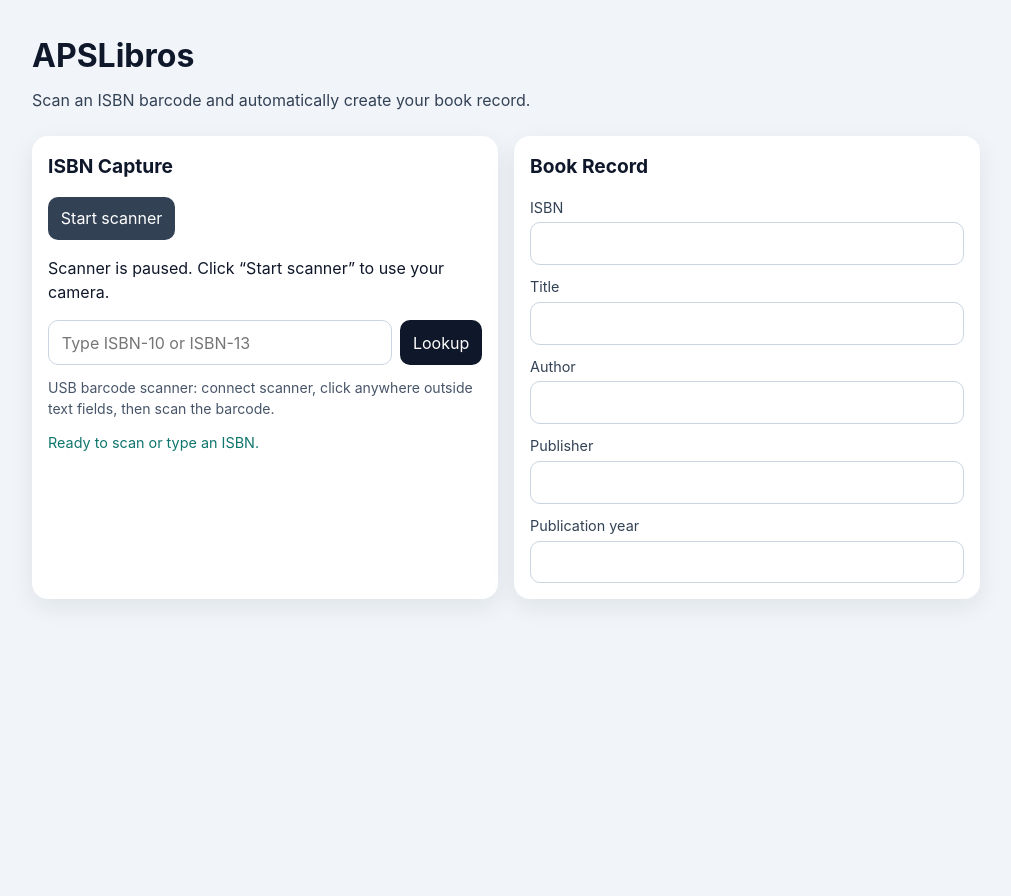
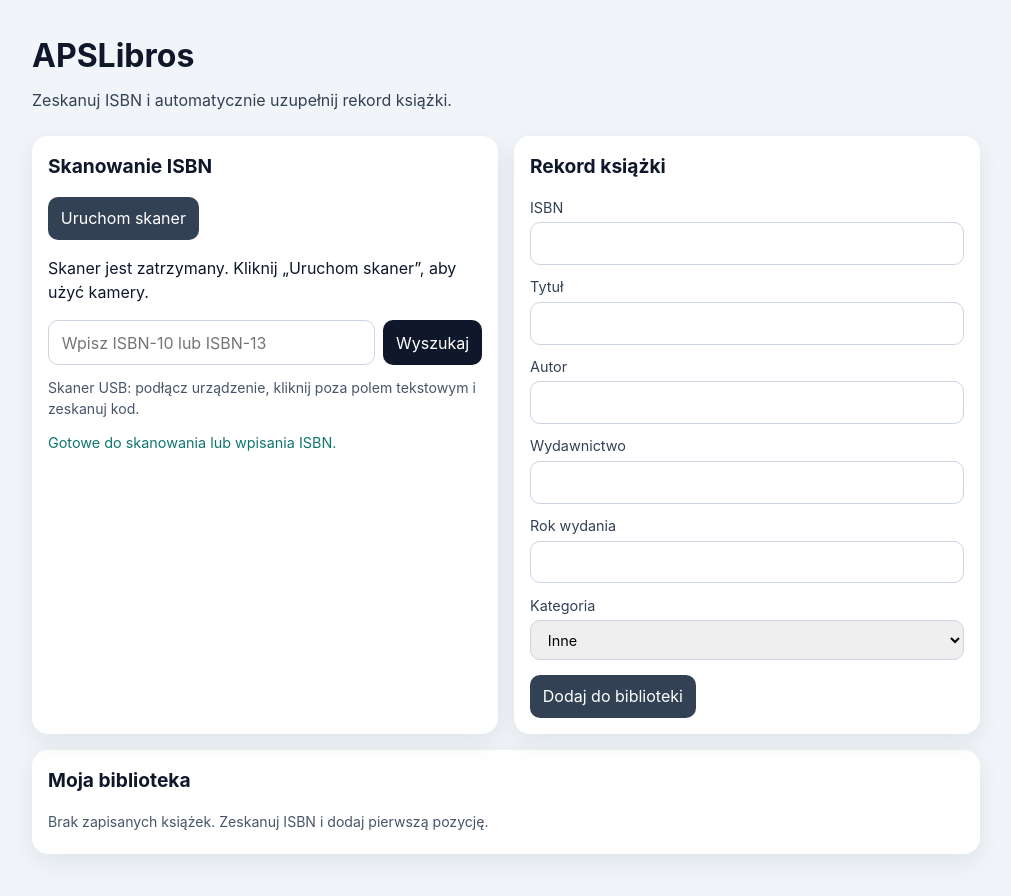
Before and after one commit to AnnPasz/APSLibros, a React (Vite) app: page / in a window 1280 px wide. Shown: the top 896 px of the page, without its empty margins (134-1145 px from the left). Before the commit the page ends 800 px from the top, so only its background shows below. Built offline with nearby package versions, Linux system fonts and the light colour scheme; the HTML template or start-up script is replaced by a standard one.

Commit message:
Add Polish library CRUD with categories

```diff
--- a/src/App.css
+++ b/src/App.css
@@ -46,6 +46,7 @@
 }
 
 input,
+select,
 button {
   border-radius: 10px;
   border: 1px solid #cbd5e1;
@@ -53,7 +54,8 @@ button {
   padding: 0.6rem 0.8rem;
 }
 
-input {
+input,
+select {
   width: 100%;
 }
 
@@ -66,6 +68,10 @@ button {
 
 button.secondary {
   background: #334155;
+}
+
+button.danger {
+  background: #b91c1c;
 }
 
 button:disabled {
@@ -103,8 +109,41 @@ button:disabled {
   color: #475569;
 }
 
+.library-list {
+  display: grid;
+  gap: 0.8rem;
+}
+
+.library-item {
+  border: 1px solid #e2e8f0;
+  border-radius: 12px;
+  padding: 0.8rem;
+  background: #f8fafc;
+}
+
+.library-fields {
+  display: grid;
+  grid-template-columns: repeat(3, minmax(0, 1fr));
+  gap: 0.6rem;
+}
+
+.library-fields label {
+  display: grid;
+  gap: 0.25rem;
+  font-size: 0.85rem;
+  color: #334155;
+}
+
+.library-actions {
+  margin-top: 0.8rem;
+}
+
 @media (max-width: 900px) {
   .layout {
     grid-template-columns: 1fr;
   }
+
+  .library-fields {
+    grid-template-columns: 1fr;
+  }
 }
--- a/src/App.tsx
+++ b/src/App.tsx
@@ -9,22 +9,35 @@ type BookForm = {
   author: string;
   publisher: string;
   year: string;
+  category: string;
 };
+
+type LibraryBook = BookForm & {
+  id: string;
+};
+
+const categories = ["Kryminał", "Romans", "Fantastyka", "Literatura faktu", "Biografia", "Dla dzieci", "Inne"];
 
 const emptyBook: BookForm = {
   isbn: "",
   title: "",
   author: "",
   publisher: "",
-  year: ""
+  year: "",
+  category: "Inne"
 };
+
+const libraryStorageKey = "apslibros-library";
 
 export default function App() {
   const [manualIsbn, setManualIsbn] = useState("");
   const [book, setBook] = useState<BookForm>(emptyBook);
+  const [library, setLibrary] = useState<LibraryBook[]>([]);
+  const [editingId, setEditingId] = useState<string | null>(null);
+  const [editingDraft, setEditingDraft] = useState<BookForm>(emptyBook);
   const [scanEnabled, setScanEnabled] = useState(false);
   const [loading, setLoading] = useState(false);
-  const [status, setStatus] = useState("Ready to scan or type an ISBN.");
+  const [status, setStatus] = useState("Gotowe do skanowania lub wpisania ISBN.");
   const [error, setError] = useState("");
   const keyboardScanBuffer = useRef("");
   const keyboardLastTimestamp = useRef(0);
@@ -34,30 +47,110 @@ export default function App() {
   const populateByIsbn = useCallback(async (isbnValue: string) => {
     setLoading(true);
     setError("");
-    setStatus("Fetching metadata from Open Library...");
+    setStatus("Pobieram metadane z Open Library...");
 
     try {
       const metadata = await fetchBookByIsbn(isbnValue);
-      setBook(metadata);
+      setBook((currentBook) => ({ ...metadata, category: currentBook.category || "Inne" }));
       setManualIsbn(metadata.isbn);
-      setStatus("Book record populated successfully.");
+      setStatus("Dane książki zostały uzupełnione.");
       setScanEnabled(false);
     } catch (lookupError) {
-      const message = lookupError instanceof Error ? lookupError.message : "Unexpected ISBN lookup error.";
+      const message = lookupError instanceof Error ? lookupError.message : "Nieoczekiwany błąd wyszukiwania ISBN.";
       setError(message);
-      setStatus("Waiting for another ISBN...");
+      setStatus("Czekam na kolejny ISBN...");
     } finally {
       setLoading(false);
     }
   }, []);
 
+  useEffect(() => {
+    const rawData = localStorage.getItem(libraryStorageKey);
+    if (!rawData) {
+      return;
+    }
+
+    try {
+      const parsed = JSON.parse(rawData) as LibraryBook[];
+      if (Array.isArray(parsed)) {
+        setLibrary(parsed);
+      }
+    } catch {
+      setLibrary([]);
+    }
+  }, []);
+
+  useEffect(() => {
+    localStorage.setItem(libraryStorageKey, JSON.stringify(library));
+  }, [library]);
+
   const handleManualLookup = async () => {
     if (!effectiveIsbn) {
-      setError("Enter an ISBN value first.");
+      setError("Najpierw wpisz ISBN.");
       return;
     }
 
     await populateByIsbn(effectiveIsbn);
+  };
+
+  const handleAddToLibrary = () => {
+    if (!book.isbn || !book.title) {
+      setError("Aby dodać książkę, najpierw pobierz dane po ISBN.");
+      return;
+    }
+
+    const newBook: LibraryBook = {
+      ...book,
+      id: `${Date.now()}-${Math.random().toString(36).slice(2, 8)}`
+    };
+
+    setLibrary((currentLibrary) => [newBook, ...currentLibrary]);
+    setStatus(`Dodano do biblioteki: ${book.title}`);
+    setError("");
+  };
+
+  const startEditing = (entry: LibraryBook) => {
+    setEditingId(entry.id);
+    setEditingDraft({
+      isbn: entry.isbn,
+      title: entry.title,
+      author: entry.author,
+      publisher: entry.publisher,
+      year: entry.year,
+      category: entry.category || "Inne"
+    });
+  };
+
+  const saveEditing = () => {
+    if (!editingId) {
+      return;
+    }
+
+    setLibrary((currentLibrary) =>
+      currentLibrary.map((entry) =>
+        entry.id === editingId
+          ? {
+              ...entry,
+              isbn: normalizeIsbn(editingDraft.isbn),
+              title: editingDraft.title,
+              author: editingDraft.author,
+              publisher: editingDraft.publisher,
+              year: editingDraft.year,
+              category: editingDraft.category
+            }
+          : entry
+      )
+    );
+    setEditingId(null);
+    setStatus("Zmiany w książce zostały zapisane.");
+  };
+
+  const deleteEntry = (id: string) => {
+    setLibrary((currentLibrary) => currentLibrary.filter((entry) => entry.id !== id));
+    if (editingId === id) {
+      setEditingId(null);
+    }
+    setStatus("Książka została usunięta z biblioteki.");
   };
 
   useEffect(() => {
@@ -79,7 +172,7 @@ export default function App() {
       }
 
       setManualIsbn(normalized);
-      setStatus("USB scanner detected. Fetching metadata...");
+      setStatus("Wykryto skaner USB. Pobieram metadane...");
       setError("");
       void populateByIsbn(normalized);
     };
@@ -133,15 +226,15 @@ export default function App() {
     <main className="app-shell">
       <header className="header">
         <h1>APSLibros</h1>
-        <p>Scan an ISBN barcode and automatically create your book record.</p>
+        <p>Zeskanuj ISBN i automatycznie uzupełnij rekord książki.</p>
       </header>
 
       <section className="layout">
         <article className="card">
-          <h2>ISBN Capture</h2>
+          <h2>Skanowanie ISBN</h2>
           <div className="row" style={{ marginBottom: "0.75rem" }}>
             <button type="button" onClick={() => setScanEnabled((value) => !value)} className="secondary">
-              {scanEnabled ? "Pause scanner" : "Start scanner"}
+              {scanEnabled ? "Wstrzymaj skaner" : "Uruchom skaner"}
             </button>
           </div>
 
@@ -157,7 +250,7 @@ export default function App() {
           <div className="row" style={{ marginTop: "1rem" }}>
             <input
               value={manualIsbn}
-              placeholder="Type ISBN-10 or ISBN-13"
+              placeholder="Wpisz ISBN-10 lub ISBN-13"
               onChange={(event) => setManualIsbn(event.target.value)}
               onKeyDown={(event) => {
                 if (event.key === "Enter") {
@@ -168,12 +261,12 @@ export default function App() {
               aria-label="ISBN input"
             />
             <button type="button" onClick={() => void handleManualLookup()} disabled={loading}>
-              {loading ? "Looking up..." : "Lookup"}
+              {loading ? "Szukam..." : "Wyszukaj"}
             </button>
           </div>
 
           <p className="help-text" style={{ marginTop: "0.75rem" }}>
-            USB barcode scanner: connect scanner, click anywhere outside text fields, then scan the barcode.
+            Skaner USB: podłącz urządzenie, kliknij poza polem tekstowym i zeskanuj kod.
           </p>
 
           {status && !error ? <p className="status">{status}</p> : null}
@@ -181,30 +274,145 @@ export default function App() {
         </article>
 
         <article className="card">
-          <h2>Book Record</h2>
+          <h2>Rekord książki</h2>
           <div className="form-grid">
             <label>
               ISBN
               <input value={book.isbn} readOnly />
             </label>
             <label>
-              Title
+              Tytuł
               <input value={book.title} readOnly />
             </label>
             <label>
-              Author
+              Autor
               <input value={book.author} readOnly />
             </label>
             <label>
-              Publisher
+              Wydawnictwo
               <input value={book.publisher} readOnly />
             </label>
             <label>
-              Publication year
+              Rok wydania
               <input value={book.year} readOnly />
             </label>
+            <label>
+              Kategoria
+              <select
+                value={book.category}
+                onChange={(event) => setBook((currentBook) => ({ ...currentBook, category: event.target.value }))}
+              >
+                {categories.map((category) => (
+                  <option key={category} value={category}>
+                    {category}
+                  </option>
+                ))}
+              </select>
+            </label>
+          </div>
+
+          <div className="row" style={{ marginTop: "0.9rem" }}>
+            <button type="button" onClick={handleAddToLibrary} className="secondary">
+              Dodaj do biblioteki
+            </button>
           </div>
         </article>
+      </section>
+
+      <section className="card" style={{ marginTop: "1rem" }}>
+        <h2>Moja biblioteka</h2>
+
+        {library.length === 0 ? <p className="help-text">Brak zapisanych książek. Zeskanuj ISBN i dodaj pierwszą pozycję.</p> : null}
+
+        <div className="library-list">
+          {library.map((entry) => {
+            const isEditing = editingId === entry.id;
+
+            return (
+              <article key={entry.id} className="library-item">
+                <div className="library-fields">
+                  <label>
+                    ISBN
+                    <input
+                      value={isEditing ? editingDraft.isbn : entry.isbn}
+                      onChange={(event) => setEditingDraft((draft) => ({ ...draft, isbn: event.target.value }))}
+                      readOnly={!isEditing}
+                    />
+                  </label>
+                  <label>
+                    Tytuł
+                    <input
+                      value={isEditing ? editingDraft.title : entry.title}
+                      onChange={(event) => setEditingDraft((draft) => ({ ...draft, title: event.target.value }))}
+                      readOnly={!isEditing}
+                    />
+                  </label>
+                  <label>
+                    Autor
+                    <input
+                      value={isEditing ? editingDraft.author : entry.author}
+                      onChange={(event) => setEditingDraft((draft) => ({ ...draft, author: event.target.value }))}
+                      readOnly={!isEditing}
+                    />
+                  </label>
+                  <label>
+                    Wydawnictwo
+                    <input
+                      value={isEditing ? editingDraft.publisher : entry.publisher}
+                      onChange={(event) => setEditingDraft((draft) => ({ ...draft, publisher: event.target.value }))}
+                      readOnly={!isEditing}
+                    />
+                  </label>
+                  <label>
+                    Rok wydania
+                    <input
+                      value={isEditing ? editingDraft.year : entry.year}
+                      onChange={(event) => setEditingDraft((draft) => ({ ...draft, year: event.target.value }))}
+                      readOnly={!isEditing}
+                    />
+                  </label>
+                  <label>
+                    Kategoria
+                    {isEditing ? (
+                      <select
+                        value={editingDraft.category}
+                        onChange={(event) => setEditingDraft((draft) => ({ ...draft, category: event.target.value }))}
+                      >
+                        {categories.map((category) => (
+                          <option key={category} value={category}>
+                            {category}
+                          </option>
+                        ))}
+                      </select>
+                    ) : (
+                      <input value={entry.category} readOnly />
+                    )}
+                  </label>
+                </div>
+
+                <div className="row library-actions">
+                  {isEditing ? (
+                    <>
+                      <button type="button" onClick={saveEditing}>
+                        Zapisz
+                      </button>
+                      <button type="button" className="secondary" onClick={() => setEditingId(null)}>
+                        Anuluj
+                      </button>
+                    </>
+                  ) : (
+                    <button type="button" onClick={() => startEditing(entry)}>
+                      Edytuj
+                    </button>
+                  )}
+                  <button type="button" className="danger" onClick={() => deleteEntry(entry.id)}>
+                    Usuń
+                  </button>
+                </div>
+              </article>
+            );
+          })}
+        </div>
       </section>
     </main>
   );
--- a/src/components/IsbnScanner.tsx
+++ b/src/components/IsbnScanner.tsx
@@ -67,7 +67,7 @@ export default function IsbnScanner({ enabled, onDetected, onError }: IsbnScanne
           const message =
             cameraError instanceof Error
               ? cameraError.message
-              : "Camera could not start. On iPhone, use Safari over HTTPS and allow camera access.";
+              : "Nie udało się uruchomić kamery. Na iPhonie użyj Safari przez HTTPS i zezwól na dostęp do kamery.";
           onError(message);
         }
       }
@@ -96,12 +96,12 @@ export default function IsbnScanner({ enabled, onDetected, onError }: IsbnScanne
   }, [enabled, onDetected, onError, scannerId]);
 
   if (!enabled) {
-    return <p>Scanner is paused. Click “Start scanner” to use your camera.</p>;
+    return <p>Skaner jest zatrzymany. Kliknij „Uruchom skaner”, aby użyć kamery.</p>;
   }
 
   return (
     <>
-      <p className="help-text">Tip: on iPhone use Safari, allow camera access, and point the back camera at the barcode.</p>
+      <p className="help-text">Wskazówka: na iPhonie użyj Safari, zezwól na kamerę i skieruj tylny aparat na kod kreskowy.</p>
       <div id={scannerId} className="scanner-container" />
     </>
   );
```
Also changed, not shown: src/lib/isbn.ts (+4 -4 lines), 1 other file (tests, documents, lock files or other folders).
